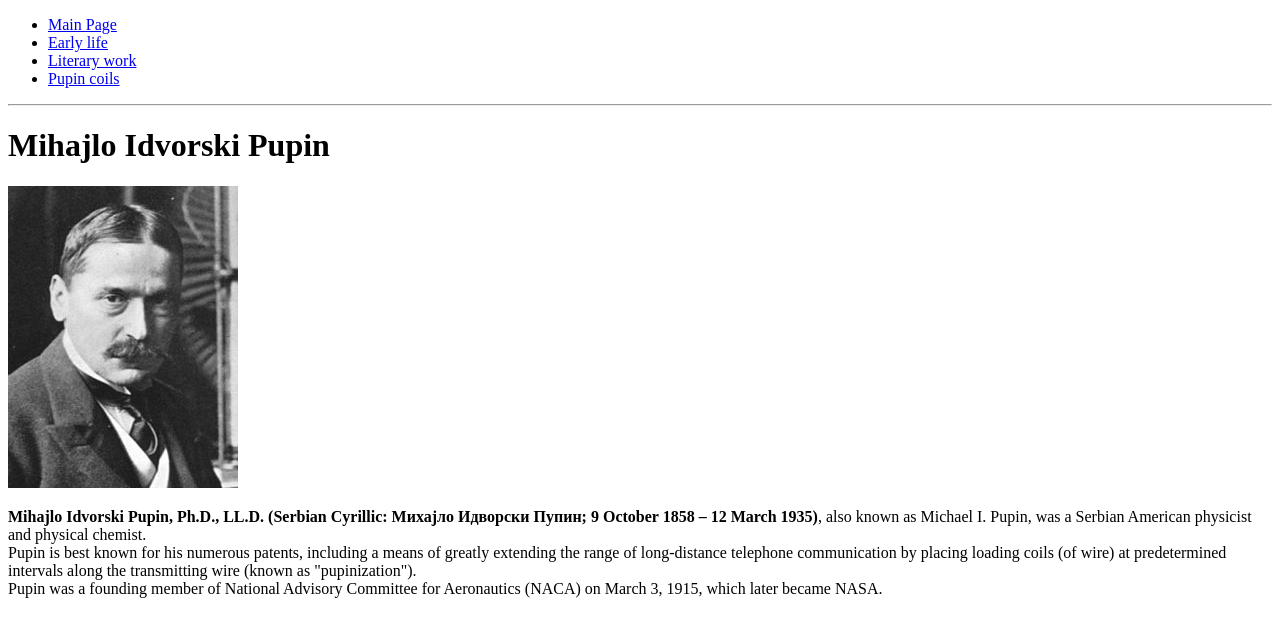
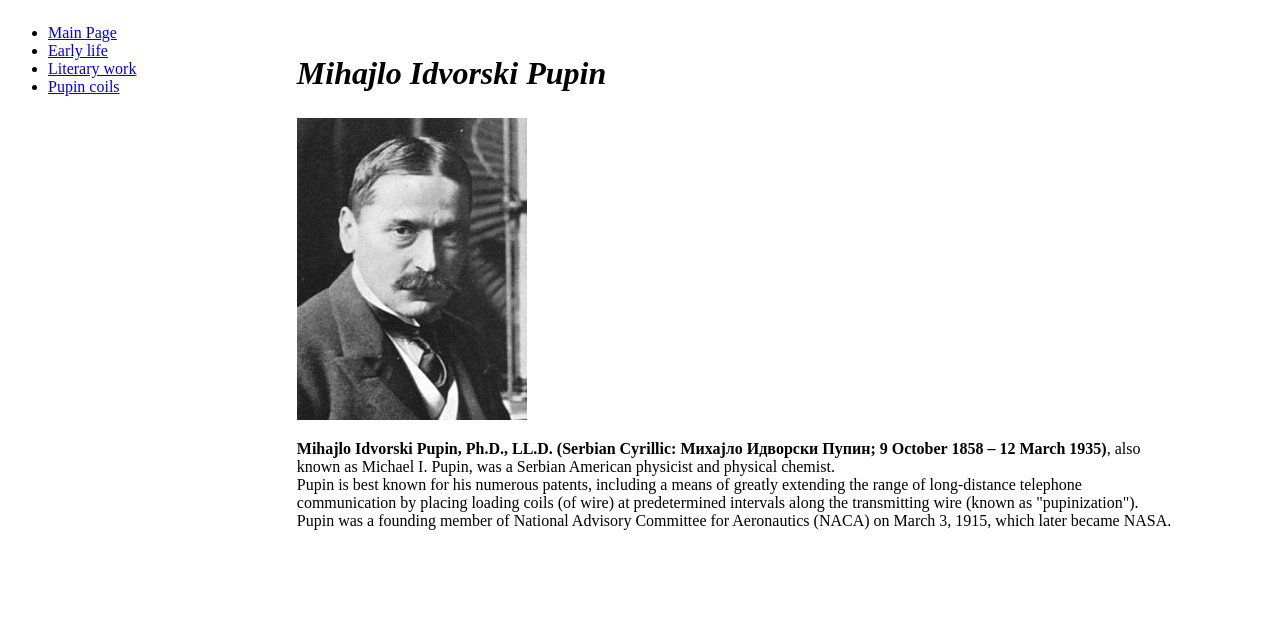
Before and after one commit to stefan123456789012/New-project, a plain HTML site: page index.html in a window 1280 px wide. Drawn offline with Linux system fonts and the light colour scheme.

Commit message:
initial commit

```diff
--- a/index.html
+++ b/index.html
@@ -3,15 +3,32 @@
 <head>
     <meta charset="UTF-8">
     <title>Mihajlo Idvorski Pupin</title>
+    <style>
+        section{display: inline-block;
+        padding: 0 16px 0 0;
+        width: 20%;
+    vertical-align:top;}
+
+        aside{width: 70%;
+        display: inline-block;
+
+        padding: 20px 40px 0 20px;
+        }
+
+        h1{ font-family: 'Times New Roman', Times, serif;
+        font-size: 32px;
+        font-style: oblique;}
+        </style>
 </head>
 <body>
-    <ul>
+    <section><ul>
     <li><a href="index.html">Main Page</a></li>
     <li><a href="early-life.html">Early life</a></li>
     <li><a href="literary-work.html">Literary work</a></li>
     <li><a href="pupin-coils.html">Pupin coils</a></li>
 </ul>
-<hr>
+</section><aside>
+
 <h1>Mihajlo Idvorski Pupin</h1>
 <img src="pupin.jpg" alt="Mihajlo Idvorski Pupin">
 <br>
@@ -20,6 +37,7 @@
     Pupin is best known for his numerous patents, including a means of greatly extending the range of long-distance telephone communication by placing loading coils (of wire) at predetermined intervals along the transmitting wire (known as "pupinization"). <br>
 
     Pupin was a founding member of National Advisory Committee for Aeronautics (NACA) on March 3, 1915, which later became NASA.</p>
+</aside>
 
 </body>
 </html>
```
